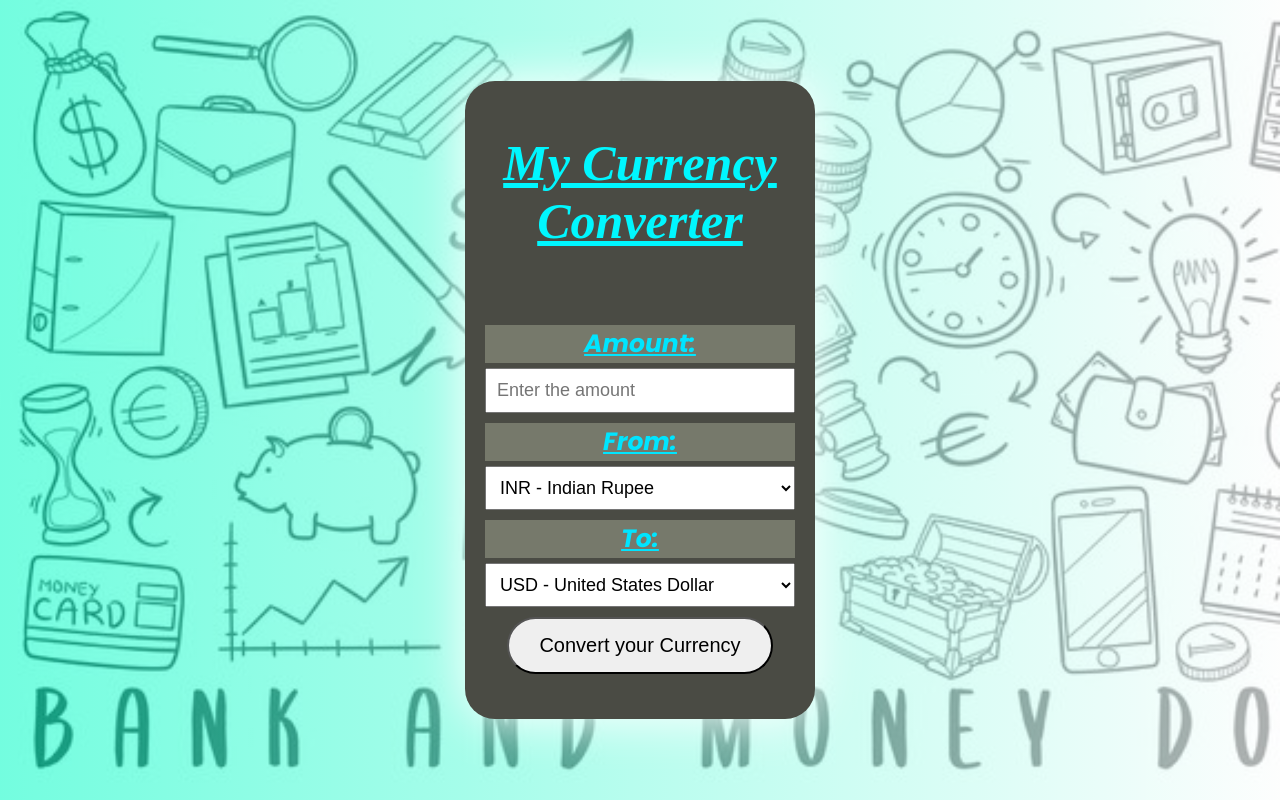
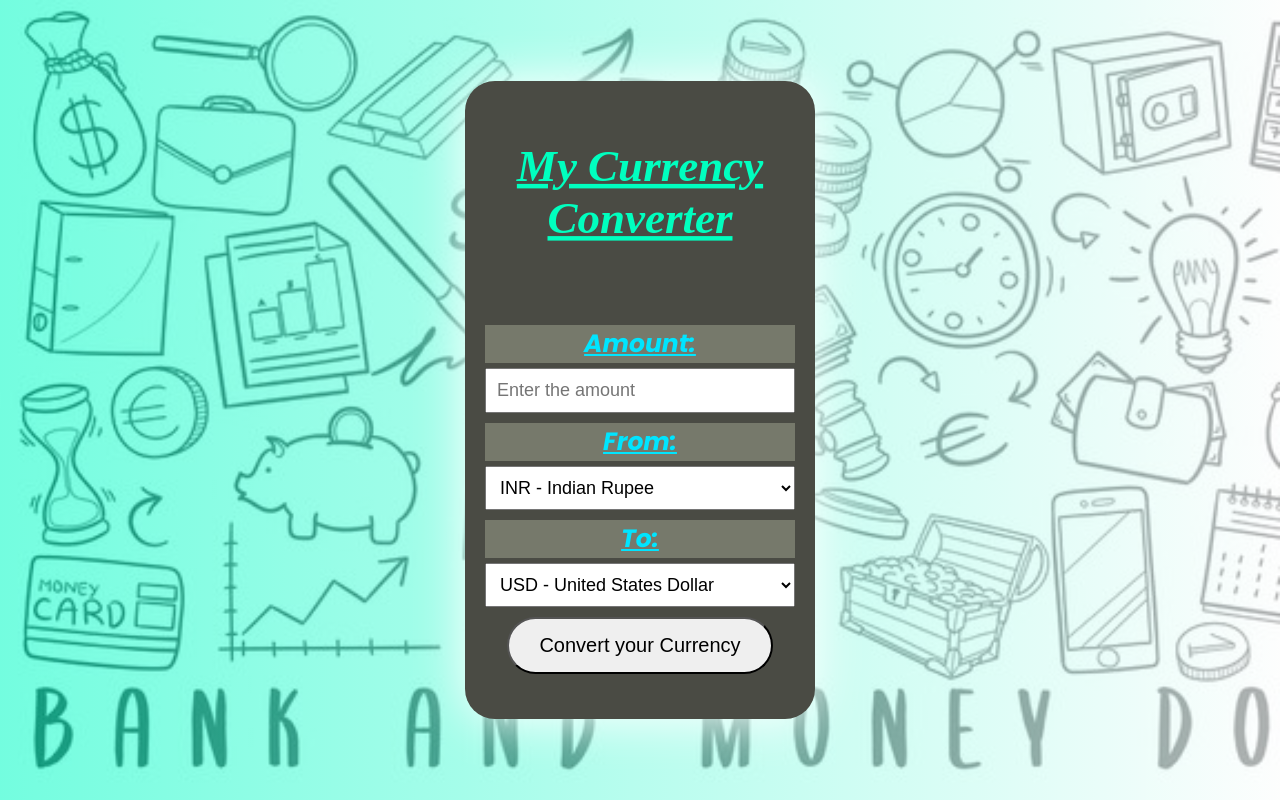
Before and after one commit to TD0908/Currency-Converter, a plain HTML site: page index.html in a window 1280 px wide. In both pictures the pointer is over the element "My Currency Converter". Drawn offline with Linux system fonts and the light colour scheme.

Commit message:
Added hover transition to heading

```diff
--- a/styles.css
+++ b/styles.css
@@ -29,8 +29,17 @@ h1 {
     font-size: 50px;
     margin-bottom: 75px;
     color: rgb(0, 247, 255);
+    transition: 0.5s;
+    transition: color 0.5s ease;
+
 
 }
+
+h1:hover {
+    color: #00ffbf;
+    transform:scale(0.9);
+}
+
 label, Amount {
     font-size: 25px;
 }
```
